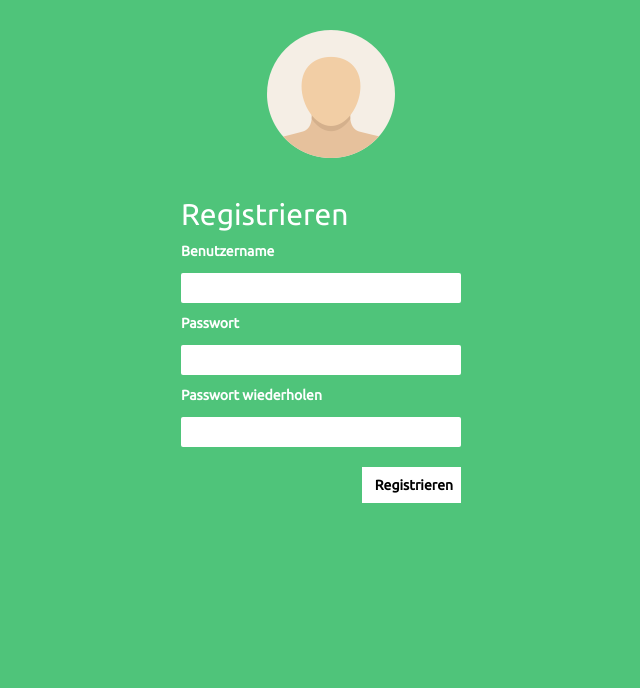
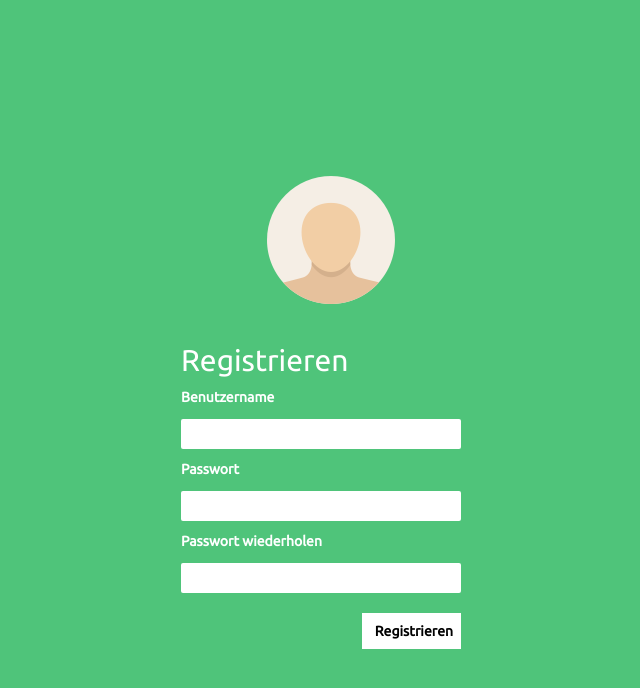
Before and after one commit to maalurprograms/K307, a PHP site: page /-K307/default/register in a window 1280 px wide. Shown: the top 688 px of the page, without its empty margins (309-949 px from the left). Run offline with PHP 8.4, Linux system fonts and the light colour scheme; a stand-in replaces the project's code that opens the database connection.

Commit message:
Register form centered it is ~ Yoda

```diff
--- a/view/static/styles.css
+++ b/view/static/styles.css
@@ -61,10 +61,11 @@ body {
 
 #register_container {
   width:300px;
-	height:auto;
-	margin:auto auto;
-  padding-top:30px;
-  padding-bottom: 30px;
+    height:448px;
+    left:50%;
+    top:50%;
+    margin:-224px 0 0 -150px;
+    position:absolute;
   border-radius: 4px;
 }
 
```
